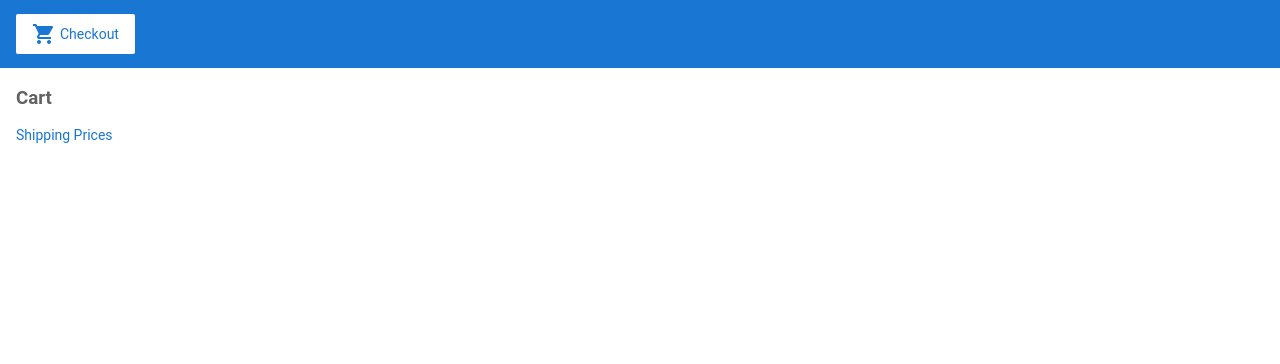
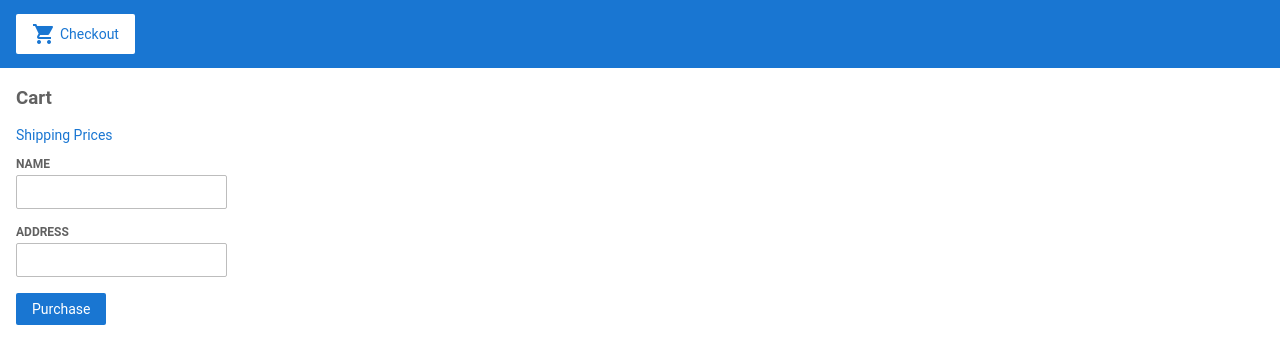
Before and after one commit to harryitc/excercise_Angular_basic, an Angular app in the folder my-project/: page /cart in a window 1280 px wide. Shown: the top 364 px of the page. Built offline with nearby package versions, Linux system fonts and the light colour scheme.

Commit message:
Using forms for user input - Create the checkout form

```diff
--- a/my-project/src/app/cart/cart.component.html
+++ b/my-project/src/app/cart/cart.component.html
@@ -8,3 +8,15 @@
   <span>{{ item.name }}</span>
   <span>{{ item.price | currency }}</span>
 </div>
+
+<form [formGroup]="checkoutForm" (ngSubmit)="onSubmit()">
+  <div>
+    <label for="name"> Name </label>
+    <input id="name" type="text" formControlName="name" />
+  </div>
+  <div>
+    <label for="address"> Address </label>
+    <input id="address" type="text" formControlName="address" />
+  </div>
+  <button class="button" type="submit">Purchase</button>
+</form>
```
